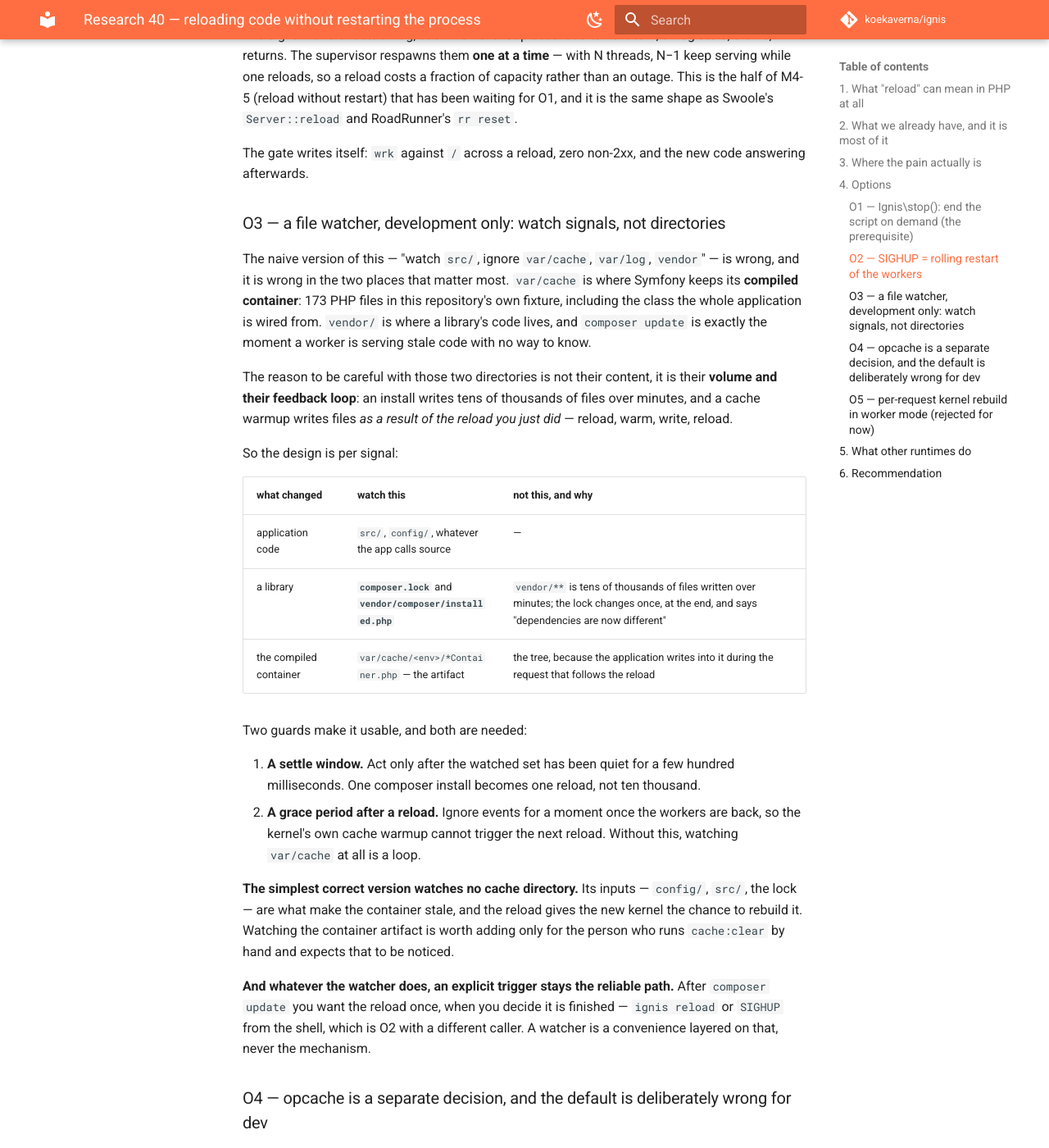
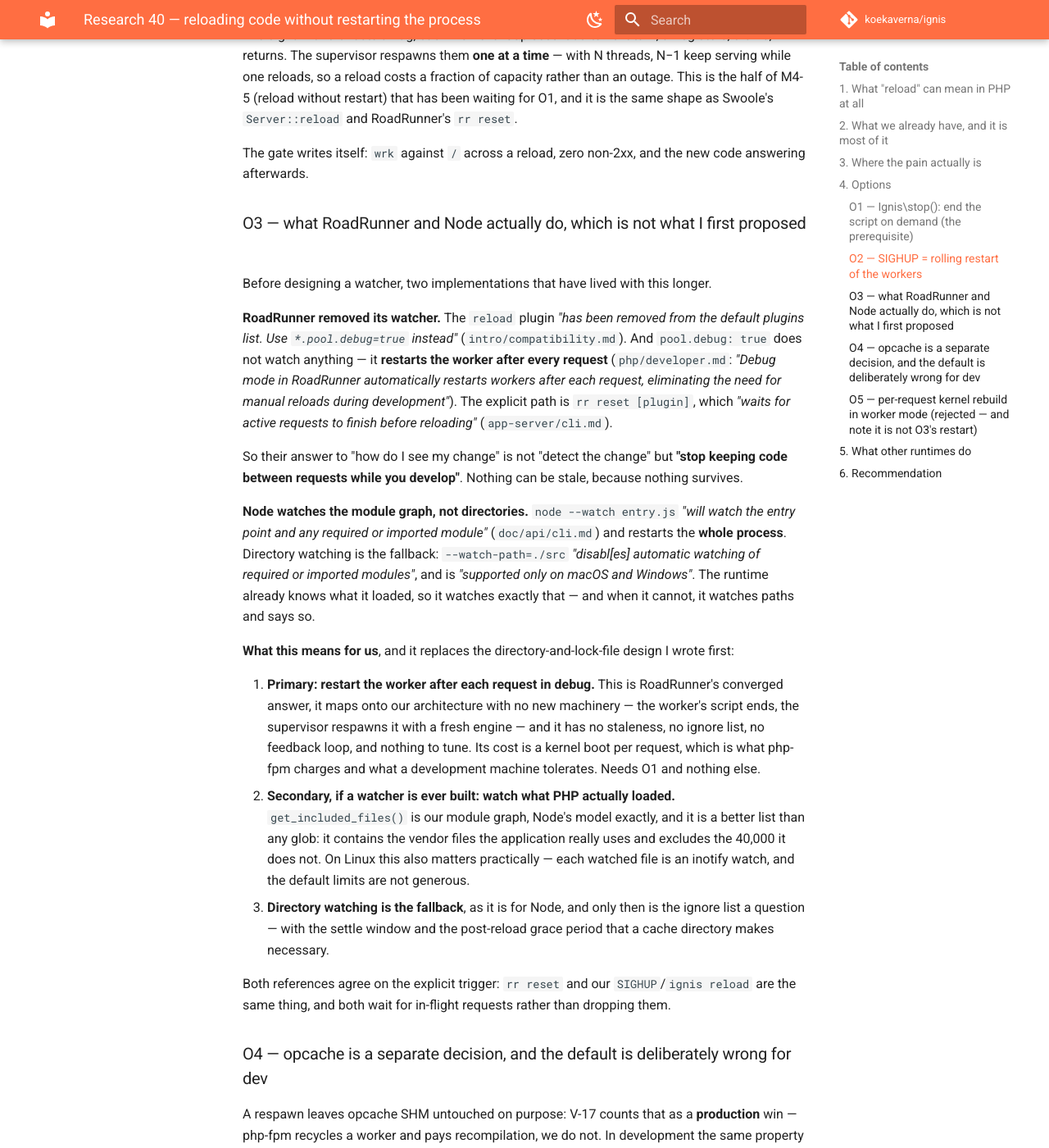
Before and after one commit to koekaverna/ignis, an MkDocs documentation site: the page built from docs/research/40-code-reload-and-restarts.md, in a window 1280 px wide and 1400 px high, scrolled down 1896 px. Shown: the whole window at 82% size. Built offline with MkDocs 1.6.1 and Material for MkDocs 9.7.7, drawn with Linux system fonts in a browser that asks for light colours; comment, search, counter and statistics services are not loaded; some of the changed text lies outside the part shown.

Commit message:
research(40): RoadRunner deleted its watcher and Node watches the module graph
Told not to reinvent the wheel, so I read the two wheels.

RoadRunner: the reload plugin "has been removed from the default plugins list. Use
`*.pool.debug=true` instead" — and pool.debug watches nothing at all. It restarts
the worker after every request. Their explicit path is `rr reset`, which waits for
active requests to finish. Their answer to "how do I see my change" is not to
detect the change but to stop keeping code between requests while developing.

Node: `--watch` follows "the entry point and any required or imported module" —
the module graph the process actually loaded — and restarts the process.
`--watch-path` is the fallback and explicitly disables the graph watching, and is
supported only on macOS and Windows.

Both land away from the directory-and-lock-file design I wrote an hour ago:

  primary    restart the worker after each request in debug. Nothing stale by
             construction, no ignore list, no feedback loop, nothing to tune. In
             our architecture that is the stop primitive plus the supervisor's
             existing respawn, and it costs the kernel boot php-fpm charges anyway.
  secondary  if that is too slow, watch get_included_files() — PHP's own module
             graph, Node's model, and far fewer inotify watches than vendor/**
  fallback   directory watching, where the ignore list, settle window and
             post-reload grace period finally become real questions

Also clarified so the two are not confused: restarting the worker per request is
sound because it gets a fresh engine; rebuilding the kernel inside the same engine
(O5) is still rejected, because the classes are already declared there.

```diff
--- a/docs/research/40-code-reload-and-restarts.md
+++ b/docs/research/40-code-reload-and-restarts.md
@@ -71,43 +71,44 @@
 The gate writes itself: `wrk` against `/` across a reload, zero non-2xx, and the new code answering
 afterwards.
 
-### O3 — a file watcher, development only: watch signals, not directories
+### O3 — what RoadRunner and Node actually do, which is not what I first proposed
 
-The naive version of this — "watch `src/`, ignore `var/cache`, `var/log`, `vendor`" — is wrong, and
-it is wrong in the two places that matter most. `var/cache` is where Symfony keeps its **compiled
-container**: 173 PHP files in this repository's own fixture, including the class the whole
-application is wired from. `vendor/` is where a library's code lives, and `composer update` is
-exactly the moment a worker is serving stale code with no way to know.
+Before designing a watcher, two implementations that have lived with this longer.
 
-The reason to be careful with those two directories is not their content, it is their **volume and
-their feedback loop**: an install writes tens of thousands of files over minutes, and a cache warmup
-writes files *as a result of the reload you just did* — reload, warm, write, reload.
+**RoadRunner removed its watcher.** The `reload` plugin *"has been removed from the default plugins
+list. Use `*.pool.debug=true` instead"* (`intro/compatibility.md`). And `pool.debug: true` does not
+watch anything — it **restarts the worker after every request** (`php/developer.md`: *"Debug mode in
+RoadRunner automatically restarts workers after each request, eliminating the need for manual
+reloads during development"*). The explicit path is `rr reset [plugin]`, which *"waits for active
+requests to finish before reloading"* (`app-server/cli.md`).
 
-So the design is per signal:
+So their answer to "how do I see my change" is not "detect the change" but **"stop keeping code
+between requests while you develop"**. Nothing can be stale, because nothing survives.
 
-| what changed | watch this | not this, and why |
-|---|---|---|
-| application code | `src/`, `config/`, whatever the app calls source | — |
-| a library | **`composer.lock`** and **`vendor/composer/installed.php`** | `vendor/**` is tens of thousands of files written over minutes; the lock changes once, at the end, and says "dependencies are now different" |
-| the compiled container | `var/cache/<env>/*Container.php` — the artifact | the tree, because the application writes into it during the request that follows the reload |
+**Node watches the module graph, not directories.** `node --watch entry.js` *"will watch the entry
+point and any required or imported module"* (`doc/api/cli.md`) and restarts the **whole process**.
+Directory watching is the fallback: `--watch-path=./src` *"disabl[es] automatic watching of required
+or imported modules"*, and is *"supported only on macOS and Windows"*. The runtime already knows what
+it loaded, so it watches exactly that — and when it cannot, it watches paths and says so.
 
-Two guards make it usable, and both are needed:
+**What this means for us**, and it replaces the directory-and-lock-file design I wrote first:
 
-1. **A settle window.** Act only after the watched set has been quiet for a few hundred milliseconds.
-   One composer install becomes one reload, not ten thousand.
-2. **A grace period after a reload.** Ignore events for a moment once the workers are back, so the
-   kernel's own cache warmup cannot trigger the next reload. Without this, watching `var/cache` at
-   all is a loop.
+1. **Primary: restart the worker after each request in debug.** This is RoadRunner's converged
+   answer, it maps onto our architecture with no new machinery — the worker's script ends, the
+   supervisor respawns it with a fresh engine — and it has no staleness, no ignore list, no feedback
+   loop, and nothing to tune. Its cost is a kernel boot per request, which is what php-fpm charges
+   and what a development machine tolerates. Needs O1 and nothing else.
+2. **Secondary, if a watcher is ever built: watch what PHP actually loaded.** `get_included_files()`
+   is our module graph, Node's model exactly, and it is a better list than any glob: it contains the
+   vendor files the application really uses and excludes the 40,000 it does not. On Linux this also
+   matters practically — each watched file is an inotify watch, and the default limits are not
+   generous.
+3. **Directory watching is the fallback**, as it is for Node, and only then is the ignore list a
+   question — with the settle window and the post-reload grace period that a cache directory makes
+   necessary.
 
-**The simplest correct version watches no cache directory.** Its inputs — `config/`, `src/`, the lock
-— are what make the container stale, and the reload gives the new kernel the chance to rebuild it.
-Watching the container artifact is worth adding only for the person who runs `cache:clear` by hand
-and expects that to be noticed.
-
-**And whatever the watcher does, an explicit trigger stays the reliable path.** After
-`composer update` you want the reload once, when you decide it is finished — `ignis reload` or
-`SIGHUP` from the shell, which is O2 with a different caller. A watcher is a convenience layered on
-that, never the mechanism.
+Both references agree on the explicit trigger: `rr reset` and our `SIGHUP`/`ignis reload` are the
+same thing, and both wait for in-flight requests rather than dropping them.
 
 ### O4 — opcache is a separate decision, and the default is deliberately wrong for dev
 
@@ -122,7 +123,10 @@
 `revalidate_freq=0` for dev. Recommended: **reset on an explicit reload, leave a respawn-after-fatal
 untouched**, because the two events mean different things.
 
-### O5 — per-request kernel rebuild in worker mode (rejected for now)
+### O5 — per-request kernel *rebuild* in worker mode (rejected — and note it is not O3's restart)
+
+Not to be confused with restarting the worker per request (O3): that gets a **fresh engine** and is
+sound. This is rebuilding the kernel *inside* the same engine, which is not.
 
 `IgnisWorkerRunner` could check `Kernel::isDebug()` and rebuild the kernel per request. It gives
 instant feedback with no signal and no watcher, and it costs a kernel boot per request — turning the
@@ -149,10 +153,13 @@
    possible without it, and it is independently useful for tests.
 2. **`SIGHUP` rolling restart**, one worker at a time, gated on "zero non-2xx across a reload under
    load" and on the new code actually answering.
-3. **`--watch`, development only**, watching signals rather than directories — the lock file for
-   dependencies, source directories for code — with a settle window and a post-reload grace period,
-   because the cache a reload warms is what would otherwise trigger the next one.
-4. **opcache reset on an explicit reload**, and a line in the documentation for anyone running
+3. **Debug mode that restarts the worker after each request** — RoadRunner's answer, which they
+   arrived at by deleting their watcher. No staleness by construction, nothing to configure, and it
+   needs only step 1.
+4. **A watcher only if the per-request restart proves too slow**, and then over
+   `get_included_files()` rather than directories, which is Node's model and a better list than any
+   glob.
+5. **opcache reset on an explicit reload**, and a line in the documentation for anyone running
    `validate_timestamps=0`.
 
 Steps 1 and 2 are worth doing whatever the development story becomes: a reload without a restart is
```
Also changed, not shown: BACKLOG.md (+1 -1 lines), JOURNAL.md (+1 -0 lines).
